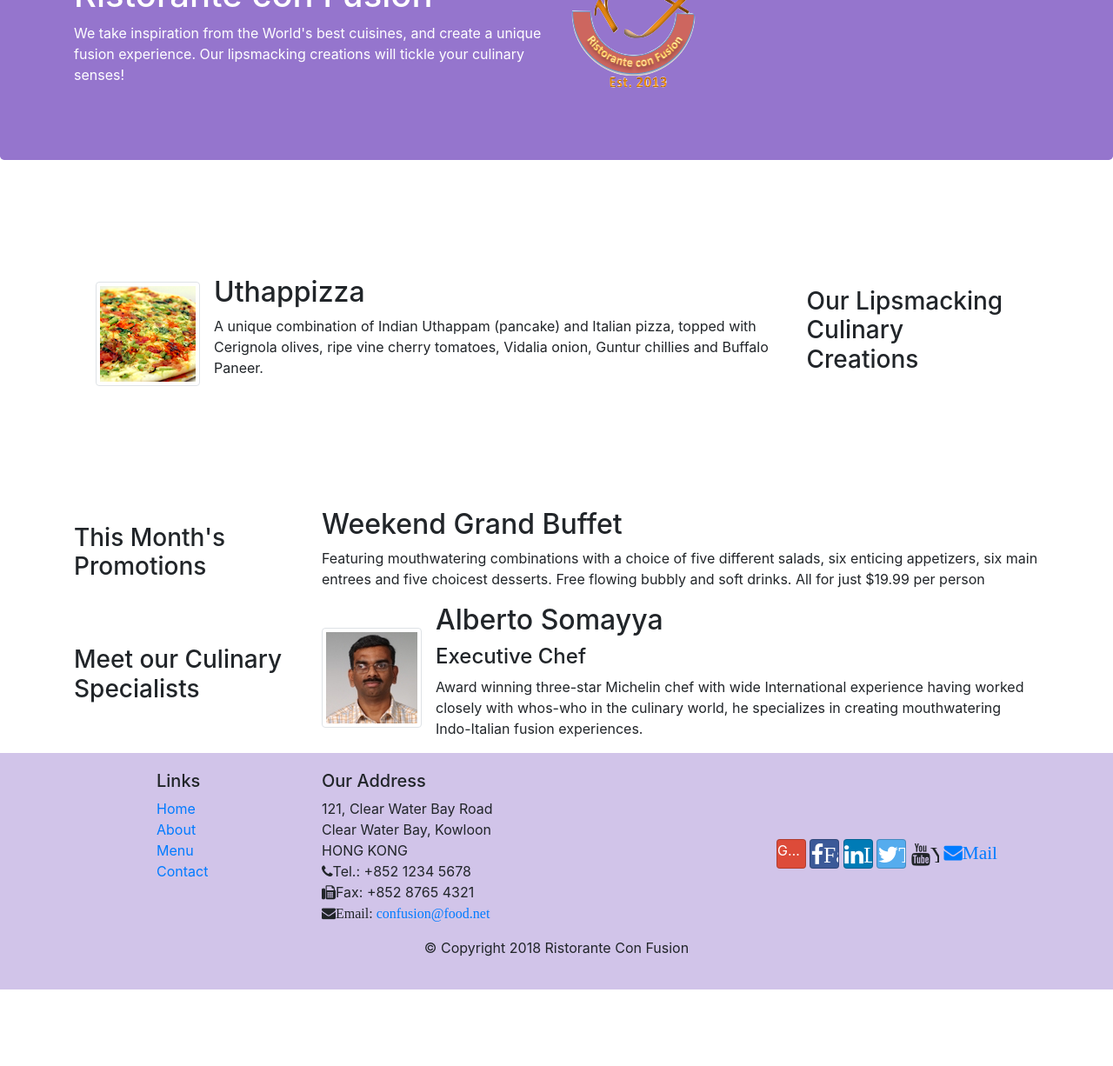
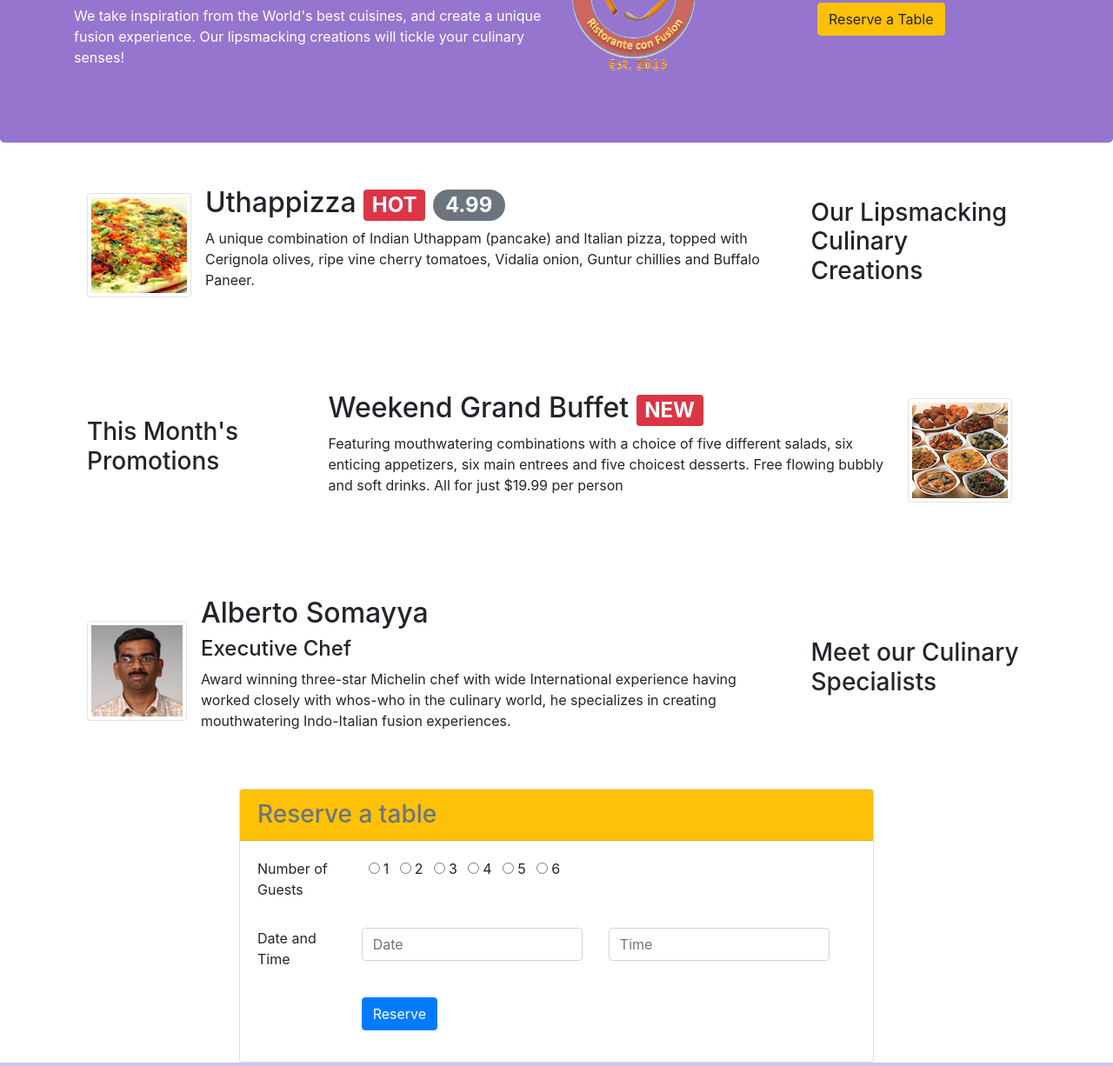
Before and after one commit to Mike-Higanbana/React_Course_1_Week_2, a website: page index.html in a window 1280 px wide. Shown: the part 150-1376 px from the top of the page at 87% size. Before the commit the page ends 1288 px from the top, so only its background shows below. Drawn offline with nearby package versions, Linux system fonts and the light colour scheme.

Commit message:
Assignment 2

```diff
--- a/css/style.css
+++ b/css/style.css
@@ -5,8 +5,7 @@
 }
 .row_content {
 	margin: 0px auto;
-	padding: 50px 10px 50px 10px;
-	min-height:400px;
+	padding: 50px 0px 50px 0px;
 }
 
 .footer{
@@ -29,7 +28,7 @@
 }
 
 body{
-	padding: 50px 0px 0px 0px;
+	padding: 30px 0px 0px 0px;
 	z-index: 0;
 }
 
--- a/index.html
+++ b/index.html
@@ -46,15 +46,18 @@
                     <h1>Ristorante con Fusion</h1>
                     <p>We take inspiration from the World's best cuisines, and create a unique fusion experience. Our lipsmacking creations will tickle your culinary senses!</p>
                 </div>
-                <div class="col-12 col-sm align-self-center">
+                <div class="col-12 col-sm-3 align-self-center">
                     <img src="img/logo.png" class=""image-fluid/>
+                </div>
+                <div class="col-sm-3 order-sm-last">
+                    <a href="#reserve" class="btn btn-warning">Reserve a Table</a>
                 </div>
             </div>
         </div>
     </header>
 
     <div class="container">
-        <div class="row  row_content align-items-center">
+        <div class="row row_content align-items-center">
             <div class="col-12 col-sm-4 order-sm-last col-md-3">
                 <h3>Our Lipsmacking Culinary Creations</h3>
             </div>
@@ -62,8 +65,12 @@
                 <div class="media">
                     <img src="img/uthappizza.png" class="d-flex mr-3 img-thumbnail align-self-center" alt="Uthappizza"/>
                     <div class="media-body">
-                        <h2>Uthappizza</h2>
-                        <p>A unique combination of Indian Uthappam (pancake) and Italian pizza, topped with Cerignola olives, ripe vine cherry tomatoes, Vidalia onion, Guntur chillies and Buffalo Paneer.</p>
+                        <h2>
+                            Uthappizza
+                            <span class="badge badge-danger">HOT</span>
+                            <span class="badge badge-pill badge-secondary">4.99</span>
+                        </h2>
+                        <p class="d-none d-sm-block">A unique combination of Indian Uthappam (pancake) and Italian pizza, topped with Cerignola olives, ripe vine cherry tomatoes, Vidalia onion, Guntur chillies and Buffalo Paneer.</p>
                     </div>
                 </div>
 
@@ -71,31 +78,87 @@
         </div>
 
 
-        <div class="row align-items-center">
+        <div class="row row_content align-items-center">
             <div class="col-12 col-sm-4 col-md-3">
                 <h3>This Month's Promotions</h3>
             </div>
             <div class="col col-sm col-md">
-                <h2>Weekend Grand Buffet</h2>
-                <p>Featuring mouthwatering combinations with a choice of five different salads, six enticing appetizers, six main entrees and five choicest desserts. Free flowing bubbly and soft drinks. All for just $19.99 per person </p>
+                <div class="media">
+                    <img src="img/buffet.png" class="order-lg-last d-flex mr-3 img-thumbnail align-self-center" alt="Buffet"/>
+                    <div class="media-body">
+                        <h2>
+                            Weekend Grand Buffet
+                            <span class="badge badge-danger">NEW</span>
+                        </h2>
+                        <p class="d-none d-sm-block">Featuring mouthwatering combinations with a choice of five different salads, six enticing appetizers, six main entrees and five choicest desserts. Free flowing bubbly and soft drinks. All for just $19.99 per person </p>
+                    </div>
+                </div>
+            </div>
+        </div>
+
+        <div class="row row_content align-items-center">
+            <div class="col-12 col-sm-4 order-lg-last col-md-3">
+                <h3>Meet our Culinary Specialists</h3>
+            </div>
+            <div class="col col-sm col-md">
+                <div class="media">
+                    <img src="img/alberto.png" class="d-flex mr-3 img-thumbnail align-self-center" alt="Alberto Somayya"/>
+                    <div class="media-body">
+                        <h2 class="mt-0">Alberto Somayya</h2>
+                        <h4>Executive Chef</h4>
+                        <p class="d-none d-sm-block">Award winning three-star Michelin chef with wide International experience having worked closely with whos-who in the culinary world, he specializes in creating mouthwatering Indo-Italian fusion experiences. </p>
+                    </div>
+                </div>
+
             </div>
         </div>
 
         <div class="row align-items-center">
-            <div class="col-12 col-sm-4 order-sm-first col-md-3">
-                <h3>Meet our Culinary Specialists</h3>
-            </div>
-            <div class="col col-sm col-md">
-                <div class="media">
-                    <img src="img/alberto.png" class="d-flex mr-3 img-thumbnail align-self-center" alt="Uthappizza"/>
-                    <div class="media-body">
-                        <h2 class="mt-0">Alberto Somayya</h2>
-                        <h4>Executive Chef</h4>
-                        <p>Award winning three-star Michelin chef with wide International experience having worked closely with whos-who in the culinary world, he specializes in creating mouthwatering Indo-Italian fusion experiences. </p>
+            <div class="col-sm-2"></div>
+            <div class="col-sm-8 align-self-center">
+                <div class="card">
+                    <h3 class="card-header bg-warning text-secondary">Reserve a table</h3>
+                    <div class="card-body">
+                        <form>
+                            <div class="form-group row">
+                                <p class="col-md-2 col-sm-12">
+                                    Number of Guests
+                                </p>
+                                <div class="col-md-10 col-sm-12">
+                                    <input type="radio" name="guestNo" class="ml-2 mr-1" value="1"/>1
+                                    <input type="radio" name="guestNo" class="ml-2 mr-1" value="2"/>2
+                                    <input type="radio" name="guestNo" class="ml-2 mr-1" value="3"/>3
+                                    <input type="radio" name="guestNo" class="ml-2 mr-1" value="4"/>4
+                                    <input type="radio" name="guestNo" class="ml-2 mr-1" value="5"/>5
+                                    <input type="radio" name="guestNo" class="ml-2 mr-1" value="6"/>6
+                                </div>
+                            </div>
+                            <div class="form-group row">
+                                <p class="col-md-2 col-sm-12">
+                                    Date and Time
+                                </p>
+                                <div class="col-md-10  row">
+                                    <div class="col-md-6 col-sm-12" >
+                                        <input type="text" class="form-control textbook-n" name="date" placeholder="Date" onfocus="(this.type='date')">
+                                    </div>
+                                    <div class="col-md-6 col-sm-12">
+                                        <input type="text" class="form-control textbook-n" name="time" placeholder="Time" onfocus="(this.type='time')">
+                                    </div>
+                                </div>
+                            </div>
+                            <div class="form-group row">
+                                <p class="col-2">
+
+                                </p>
+                                <div class="col-10">
+                                    <input type="button" id="reserve" name="reserve" value="Reserve" class="btn btn-primary">
+                                </div>
+                            </div>
+                        </form>
                     </div>
                 </div>
-
             </div>
+            <div class="col-sm-2"></div>
         </div>
     </div>
 
```
Also changed, not shown: contactus.html (+2 -2 lines).
